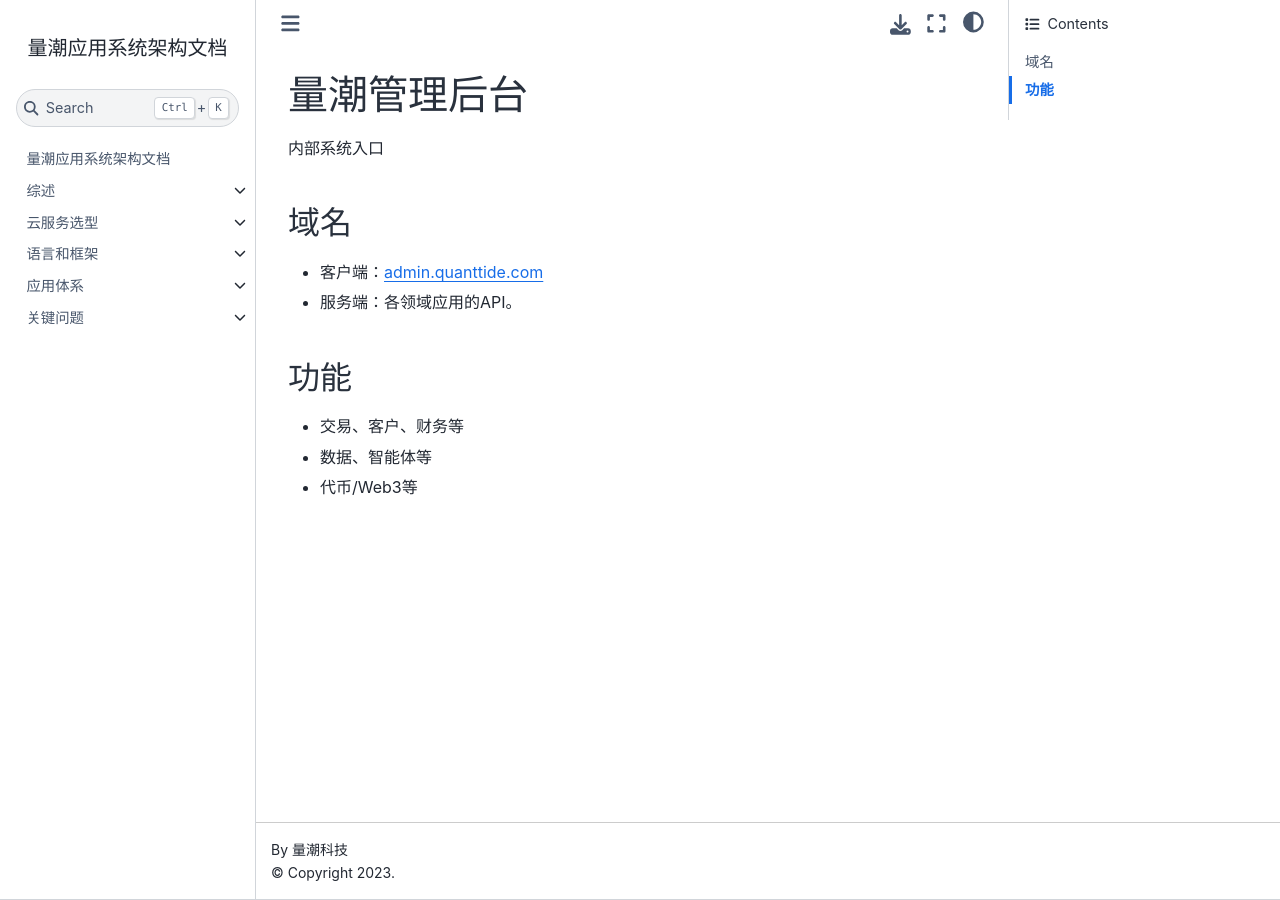
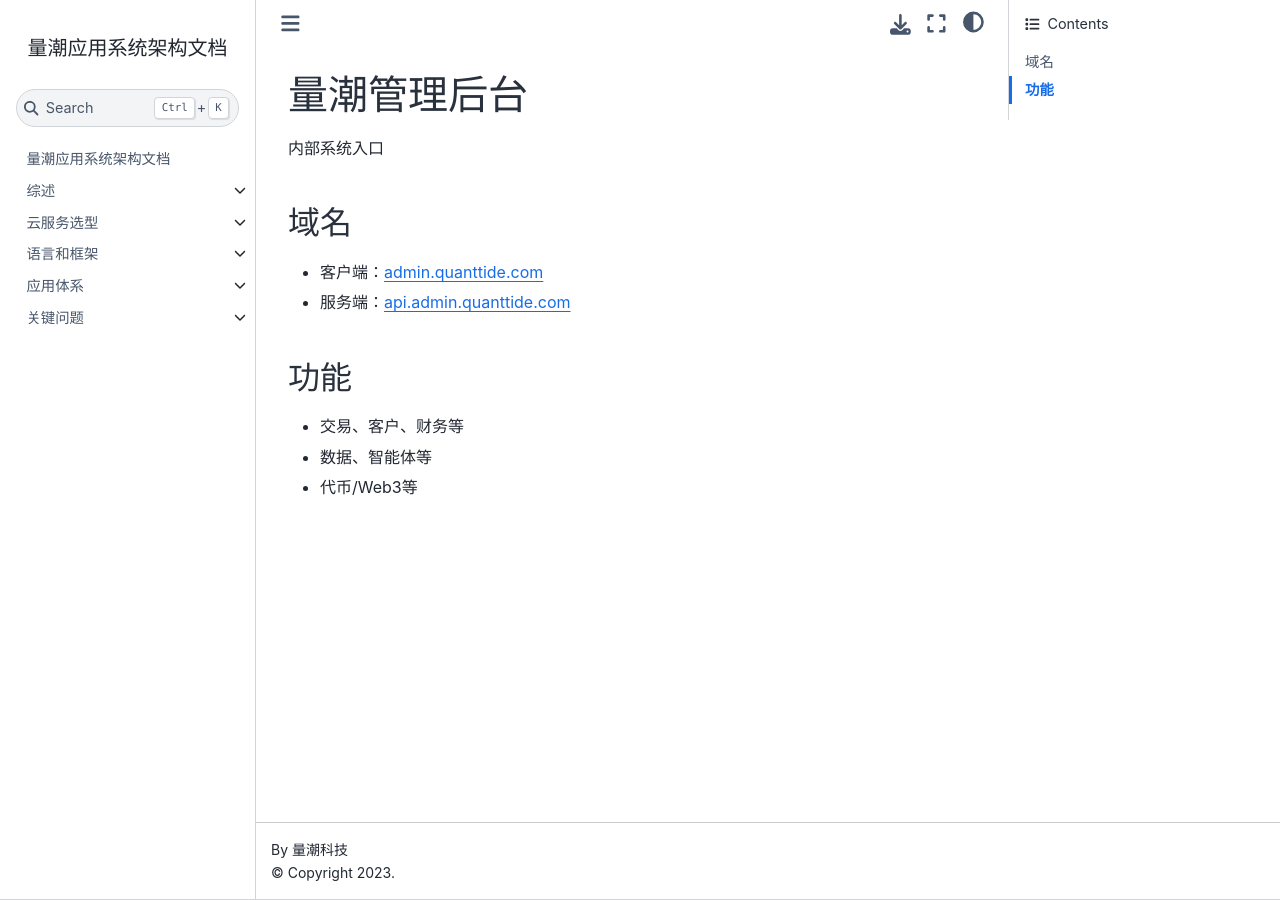
Before and after one commit to quanttide/qtapps-arch, a Jupyter Book: the page built from layers/applications/qtadmin.md, in a window 1280 px wide. Built offline with Jupyter Book 1.0.4 settings and Sphinx 7.4.7 and the Sphinx Book theme 1.1.4, drawn with Linux system fonts in a browser that asks for light colours; pages that are not in the unit, such as notebooks, are missing from menus.

Commit message:
feat: 调整管理后台分层

```diff
--- a/layers/interfaces/qtadmin.md
+++ b/layers/applications/qtadmin.md
@@ -5,7 +5,7 @@
 ## 域名
 
 - 客户端：admin.quanttide.com
-- 服务端：各领域应用的API。
+- 服务端：api.admin.quanttide.com
 
 ## 功能
 
```
Also changed, not shown: layers/applications/README.md (added, +3 -0 lines).
